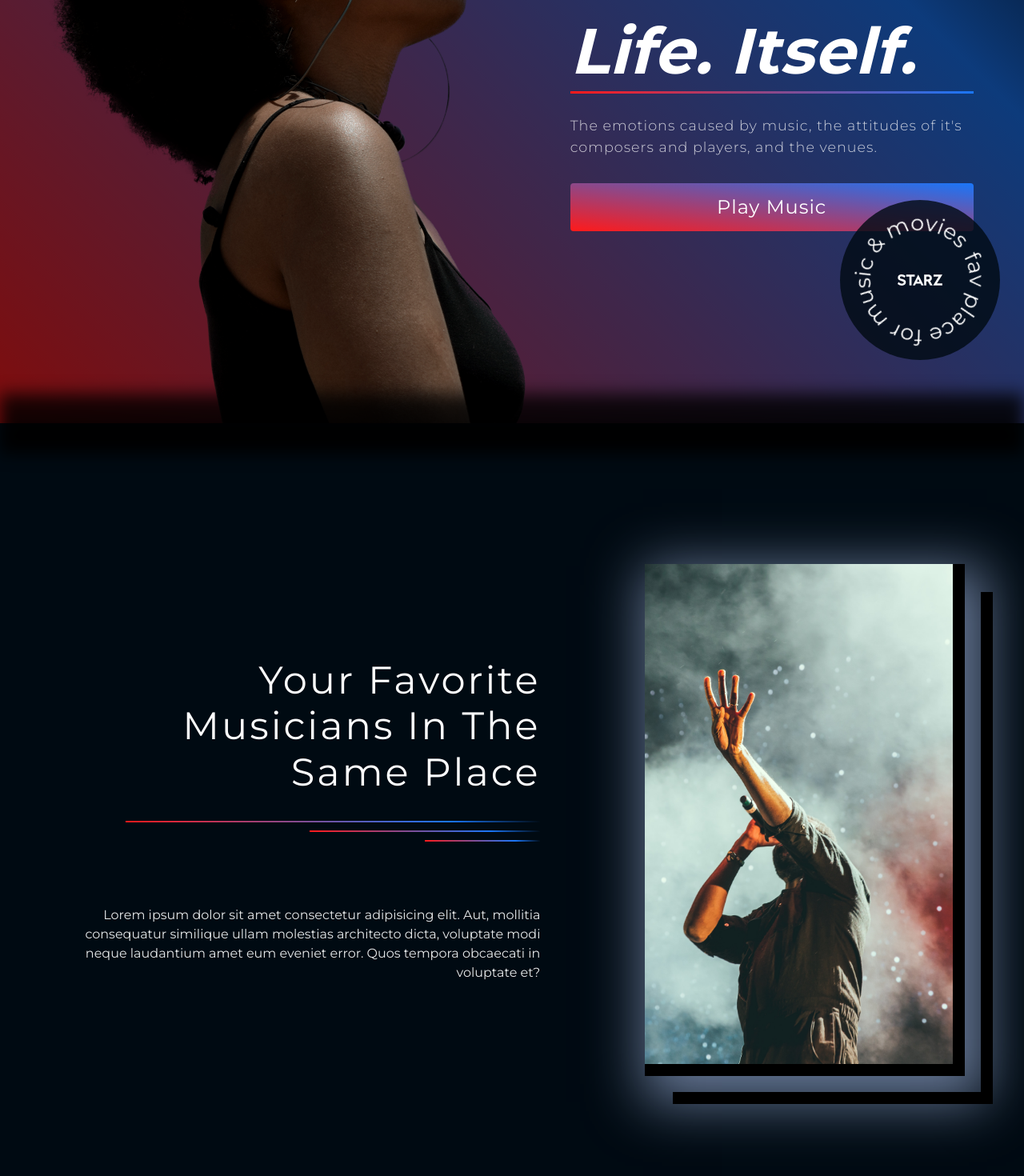
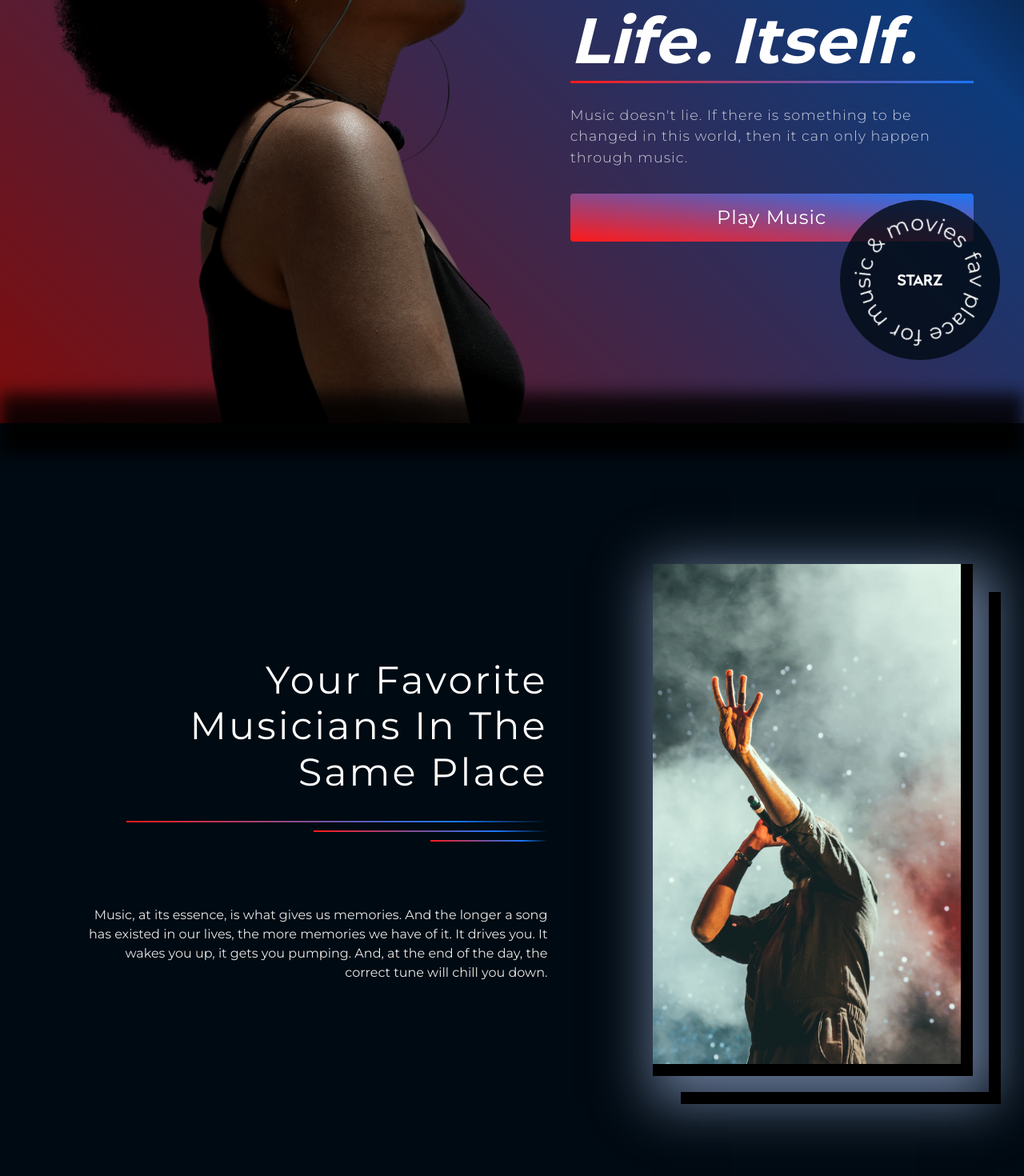
Before and after one commit to im-luka/iknow-nextjs, a Next.js app: page /music in a window 1280 px wide. Shown: the part 320-1790 px from the top of the page at 80% size. Built offline with nearby package versions, Linux system fonts and the light colour scheme.

Commit message:
added paragraphs

```diff
--- a/components/home/music/music-container.jsx
+++ b/components/home/music/music-container.jsx
@@ -21,10 +21,13 @@ const MusicContainer = () => {
           <div className={styles.music__container__info}>
             <h1>Music is the way of life</h1>
             <p>
-              Lorem, ipsum dolor sit amet consectetur adipisicing elit.
-              Doloremque delectus illo, error possimus minus minima excepturi
-              deserunt! Commodi beatae nam, ducimus quisquam consectetur illum
-              aperiam temporibus corporis atque, officia perspiciatis.
+              Beautiful music is the art of the prophets that can calm the
+              agitations of the soul; it is one of the most magnificent and
+              delightful presents God has given us.
+              <br />
+              <span className="float-left mt-2">
+                -<q className="italic ml-2">Martin Luther King</q>
+              </span>
             </p>
 
             <div className={styles.music__container__info__actions}>
--- a/components/music/home/artists.jsx
+++ b/components/music/home/artists.jsx
@@ -14,10 +14,10 @@ const Artists = () => {
           </div>
 
           <p>
-            Lorem ipsum dolor sit amet consectetur adipisicing elit. Aut,
-            mollitia consequatur similique ullam molestias architecto dicta,
-            voluptate modi neque laudantium amet eum eveniet error. Quos tempora
-            obcaecati in voluptate et?
+            Music, at its essence, is what gives us memories. And the longer a
+            song has existed in our lives, the more memories we have of it. It
+            drives you. It wakes you up, it gets you pumping. And, at the end of
+            the day, the correct tune will chill you down.
           </p>
         </div>
       </div>
--- a/components/music/home/followers.jsx
+++ b/components/music/home/followers.jsx
@@ -23,10 +23,10 @@ const Followers = () => {
           </div>
 
           <div className={styles.followers__content__description}>
-            Lorem, ipsum dolor sit amet consectetur adipisicing elit. Blanditiis
-            ipsam dicta, qui voluptatum suscipit animi sapiente provident
-            necessitatibus nam et incidunt nesciunt eum id aspernatur illum sit
-            quod eius at.
+            If you want to be a rock star or just be famous, then run down the
+            street naked, you&apos;ll make the news or something. But if you
+            want music to be your livelihood, then play, play, play and play!
+            And eventually you&apos;ll get to where you want to be.
           </div>
         </div>
 
@@ -45,10 +45,12 @@ const Followers = () => {
           </div>
 
           <div className={styles.followers__content__description}>
-            Lorem, ipsum dolor sit amet consectetur adipisicing elit. Blanditiis
-            ipsam dicta, qui voluptatum suscipit animi sapiente provident
-            necessitatibus nam et incidunt nesciunt eum id aspernatur illum sit
-            quod eius at.
+            Remember the first time you went to a show and saw your favorite
+            band. You wore their shirt, and sang every word. You didn&apos;t
+            know anything about scene politics, haircuts, or what was cool. All
+            you knew was that this music made you feel different from anyone you
+            shared a locker with. Someone finally understood you. This is what
+            music is about.
           </div>
 
           <div className={styles.followers__content__actions}>
--- a/components/music/home/hero.jsx
+++ b/components/music/home/hero.jsx
@@ -16,8 +16,8 @@ const Hero = () => {
       <div className={styles.hero__content}>
         <h1>Music. is. life. itself.</h1>
         <p>
-          The emotions caused by music, the attitudes of it&apos;s composers and
-          players, and the venues.
+          Music doesn&apos;t lie. If there is something to be changed in this
+          world, then it can only happen through music.
         </p>
         <div className={styles.hero__content__actions}>
           <button
--- a/pages/social/index.js
+++ /dev/null
@@ -1,5 +0,0 @@
-const SocialPage = () => {
-  return <div>The Social Page</div>;
-};
-
-export default SocialPage;
```
